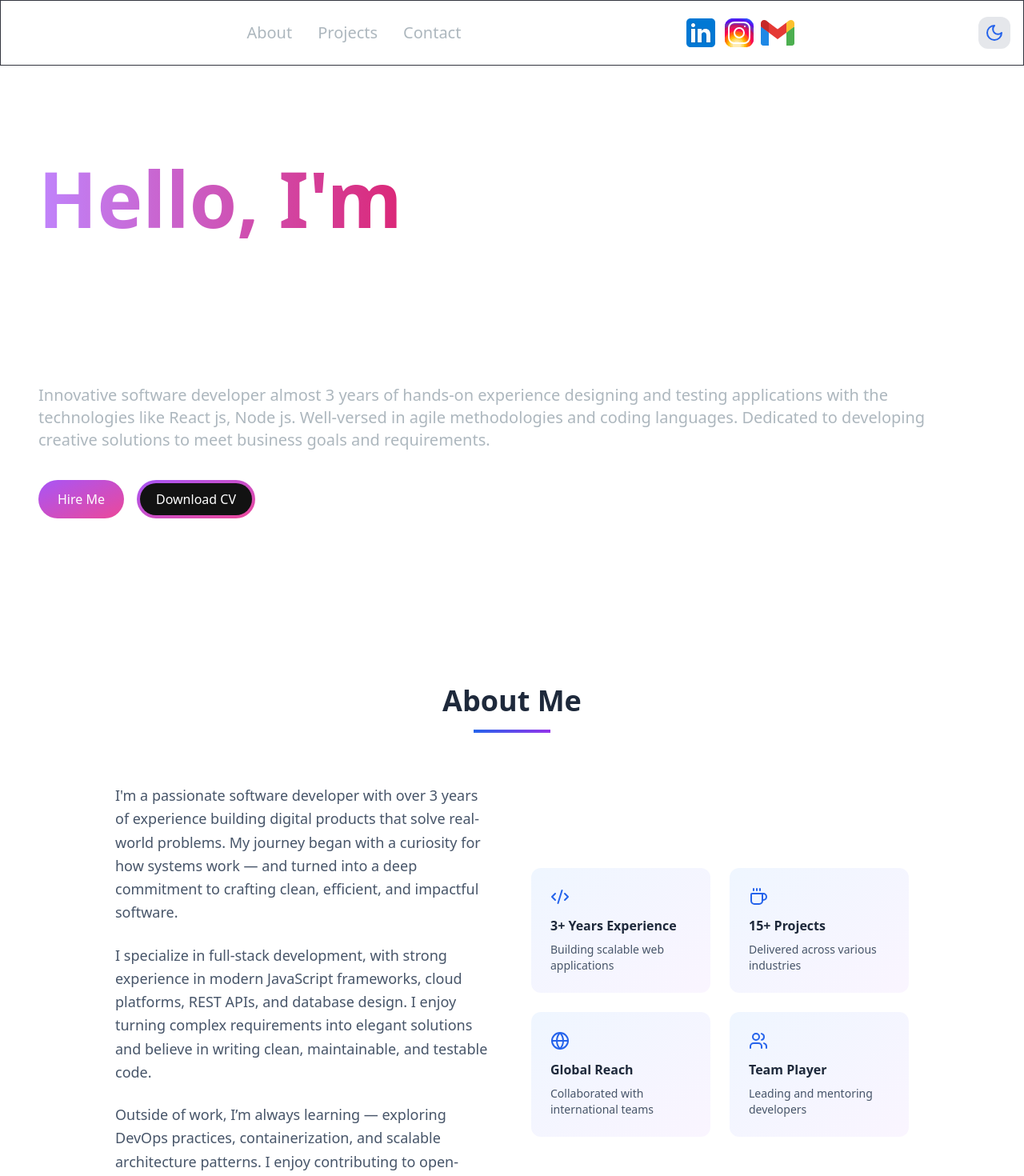
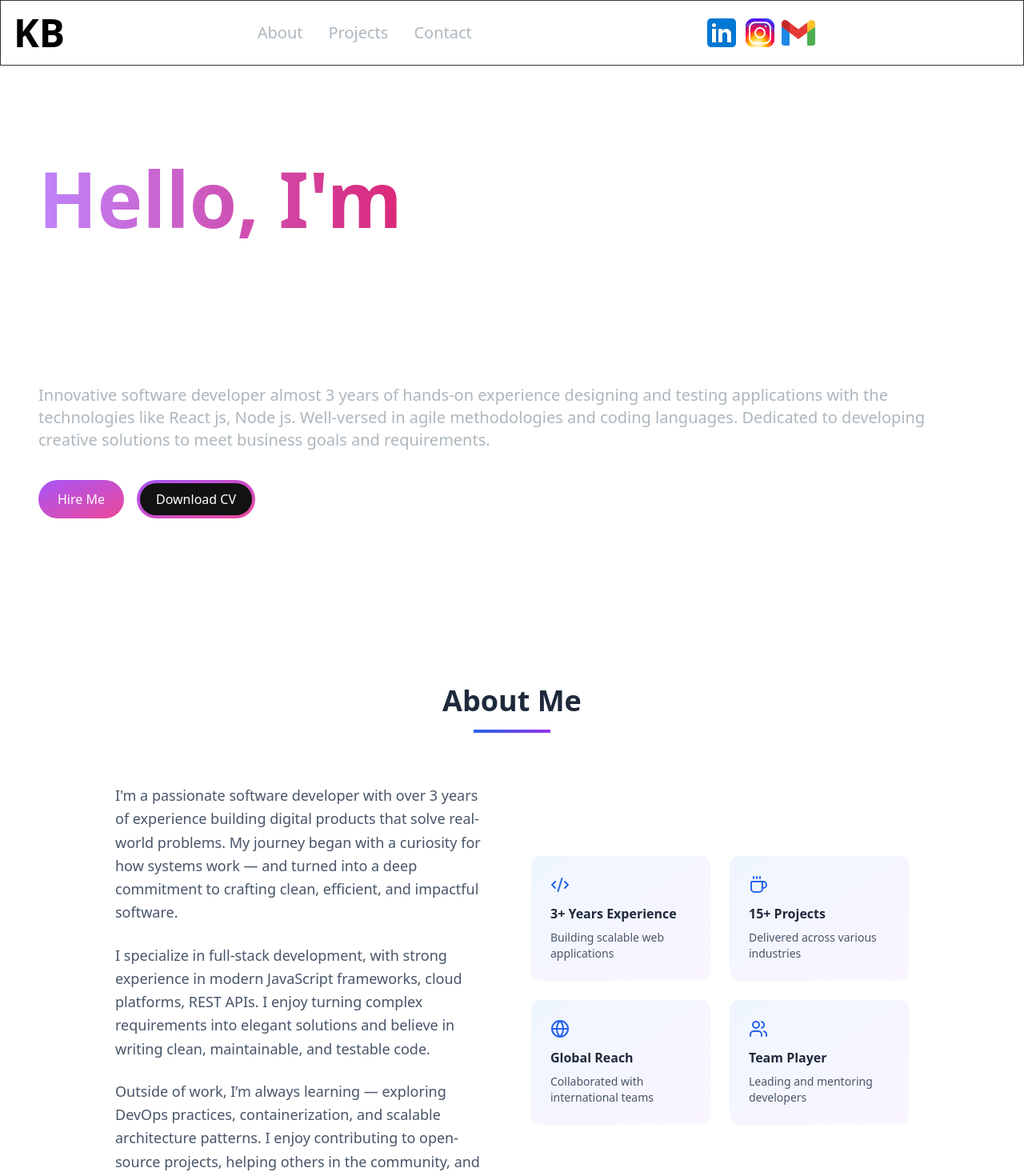
Before and after one commit to karthikb2701/Portfolio-Karthik, a Next.js app: page / in a window 1280 px wide. Shown: the top 1470 px of the page at 80% size. Built offline with nearby package versions, Linux system fonts and the light colour scheme; what grapheme-splitter would draw is missing.

Commit message:
fourth commitg

```diff
--- a/src/app/components/AchievementsSection.jsx
+++ b/src/app/components/AchievementsSection.jsx
@@ -64,8 +64,7 @@ const AchievementsSection = () => {
 
               <p className="text-lg text-slate-600 dark:text-slate-300 leading-relaxed">
                 I specialize in full-stack development, with strong experience
-                in modern JavaScript frameworks, cloud platforms, REST APIs, and
-                database design. I enjoy turning complex requirements into
+                in modern JavaScript frameworks, cloud platforms, REST APIs. I enjoy turning complex requirements into
                 elegant solutions and believe in writing clean, maintainable,
                 and testable code.
               </p>
@@ -80,7 +79,7 @@ const AchievementsSection = () => {
             </div>
           </div>
 
-          <div className="grid grid-cols-2 gap-6">
+          <div className="grid lg:grid-cols-2 gap-6 sm:grid-cols-1">
             {achievementsList.map((item, index) => (
               <div
                 key={index}
--- a/src/app/components/HeroSection.jsx
+++ b/src/app/components/HeroSection.jsx
@@ -6,6 +6,19 @@ import { motion } from "framer-motion";
 import Link from "next/link";
 import GraphemeSplitter from 'grapheme-splitter';
 const splitter = new GraphemeSplitter();
+
+
+const handleDownloadResume = () => {
+  try {
+    const link = document.createElement("a");
+    link.href = "/resume.pdf";
+    link.setAttribute("download", "Karthik_Bangera_Resume.pdf");
+    document.body.appendChild(link);
+    link.click();
+    document.body.removeChild(link);
+  } catch (error) {}
+};
+
 
 const HeroSection = () => {
   return (
@@ -59,7 +72,7 @@ languages. Dedicated to developing creative solutions to meet business goals and
               href="/"
               className="px-1 inline-block py-1 w-full sm:w-fit rounded-full bg-gradient-to-br from-primary-500 to-secondary-500 hover:bg-slate-800 text-white mt-3"
             >
-              <span className="block bg-[#121212] hover:bg-slate-800 rounded-full px-5 py-2">
+              <span className="block bg-[#121212] hover:bg-slate-800 rounded-full px-5 py-2" onClick={handleDownloadResume}>
                 Download CV
               </span>
             </Link>
--- a/src/app/components/Navbar.jsx
+++ b/src/app/components/Navbar.jsx
@@ -41,7 +41,7 @@ const Navbar = () => {
       <div className="flex container lg:py-4 flex-wrap items-center justify-between mx-auto px-4 py-2">
         <Link
           href={"/"}
-          className="text-2xl md:text-5xl text-white font-semibold"
+          className="text-2xl md:text-5xl dark:text-white text-black font-semibold"
         >
           <h3>KB</h3>
         </Link>
@@ -89,12 +89,12 @@ const Navbar = () => {
       </div>
 
 <div className="menu md:block md:w-auto">
-      <button
+      {/* <button
       onClick={toggleTheme}
       className="p-2 rounded-xl bg-gray-200 dark:bg-gray-700 transition hover:scale-105"
     >
       {theme === 'dark' ? <Sun className="text-yellow-400" /> : <Moon className="text-blue-600" />}
-    </button>
+    </button> */}
 </div>
       </div>
       {navbarOpen ? <MenuOverlay links={navLinks} /> : null}
```
Also changed, not shown: 1 other file (tests, documents, lock files or other folders).
